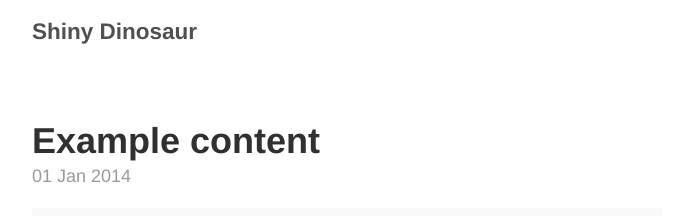
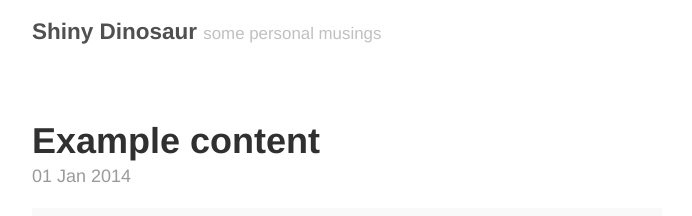
Before and after one commit to shinydinosaur/shinydinosaur.github.io, a Jekyll site: the page built from index.html, in a window 1280 px wide and 900 px high. Shown: the top 216 px of the window, without its empty margins (293-985 px from the left). Built offline with Jekyll 4.4.1, drawn with Linux system fonts in a browser that asks for light colours; the list of posts is cut into pages by our own code.

Commit message:
Updated _config.yml

```diff
--- a/_config.yml
+++ b/_config.yml
@@ -6,7 +6,7 @@ relative_permalinks: true
 
 # Setup
 title:               Shiny Dinosaur
-tagline:             ""
+tagline:             some personal musings
 url:                 http://shinydinosaur.github.io
 paginate:            1
 baseurl:             http://shinydinosaur.github.io
```
